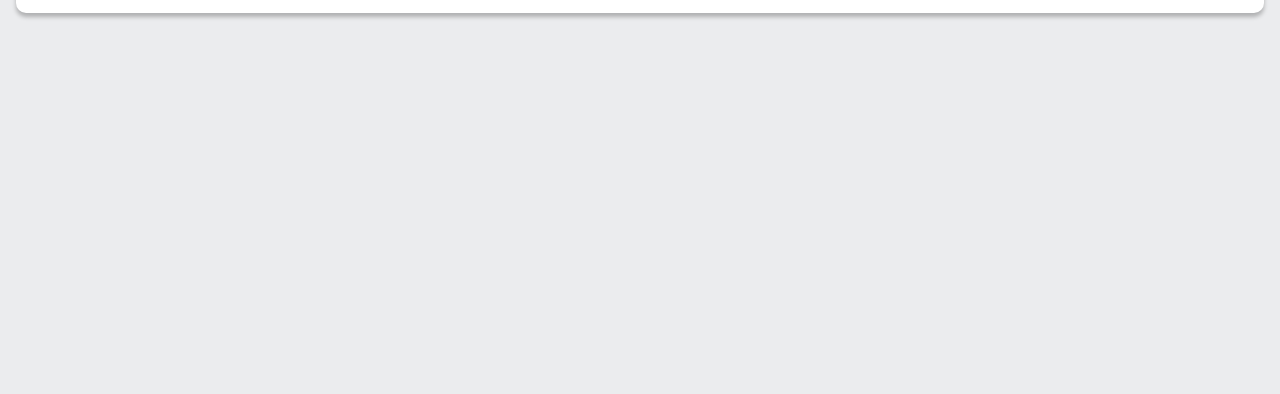
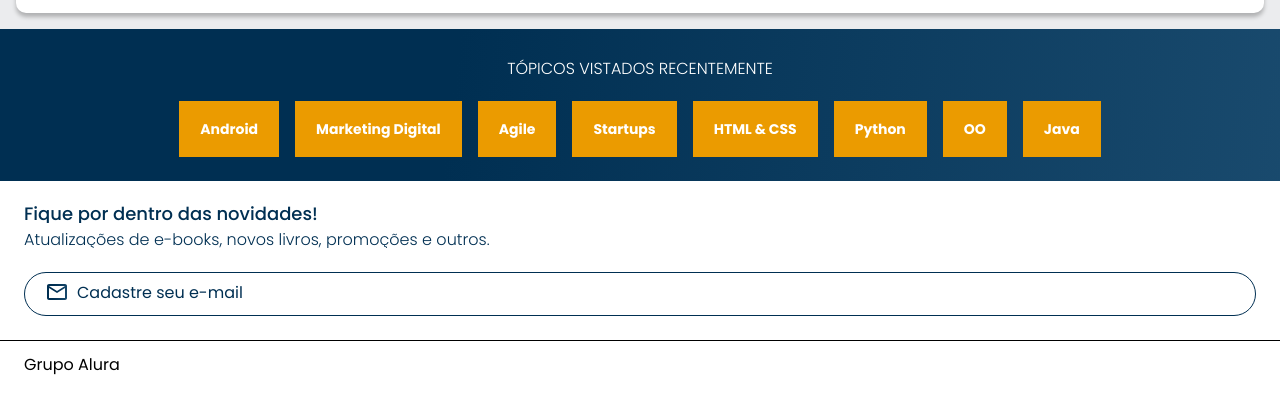
Before and after one commit to Ms-Winny/alura-books, a plain HTML site: page index.html in a window 1280 px wide. Shown: the part 2853-3247 px from the top of the page. Before the commit the page ends 2882 px from the top, so only its background shows below. Drawn offline with nearby package versions, Linux system fonts and the light colour scheme.

Commit message:
Finalizaão do footer e toda a parte moblie

```diff
--- a/index.html
+++ b/index.html
@@ -142,9 +142,45 @@
             </div>
 
         </article>
+
+        <section class="topicos">
+            <h2 class="topicos-titulo">Tópicos vistados recentemente</h2>
+            <ul class="topicos-lista">
+                <li class="topicos-lista_item">
+                    <a href="#" class="topicos-lista_item-link">Android</a>
+                </li>
+                <li class="topicos-lista_item">
+                    <a href="#" class="topicos-lista_item-link">Marketing Digital</a>
+                </li>
+                <li class="topicos-lista_item">
+                    <a href="#" class="topicos-lista_item-link">Agile</a>
+                </li>
+                <li class="topicos-lista_item">
+                    <a href="#" class="topicos-lista_item-link">Startups</a>
+                </li>
+                <li class="topicos-lista_item">
+                    <a href="#" class="topicos-lista_item-link">HTML & CSS</a>
+                </li>
+                <li class="topicos-lista_item">
+                    <a href="#" class="topicos-lista_item-link">Python</a>
+                </li>
+                <li class="topicos-lista_item">
+                    <a href="#" class="topicos-lista_item-link">OO</a>
+                </li>
+                <li class="topicos-lista_item"><a href="#" class="topicos-lista_item-link">Java</a>
+                </li>
+            </ul>
+        </section>
     </main>
-    <footer>
-
+    <footer class="rodape">
+        <div class="rodape-email">
+            <h2 class="rodape-titulo">Fique por dentro das novidades!</h2>
+            <h3 class="rodape-descricao">Atualizações de e-books, novos livros, promoções e outros.</h3>
+            <input type="email" id="cad-email" placeholder="Cadastre seu e-mail">
+        </div>
+        <div class="grupo-alura">
+            <h2 class="grupo-alura_texto">Grupo Alura</h2>
+        </div>
     </footer>
 
     <script src="https://cdn.jsdelivr.net/npm/swiper@9/swiper-bundle.min.js"></script>
--- a/style.css
+++ b/style.css
@@ -2,6 +2,8 @@
 @import url(styles/banner.css);
 @import url(styles/carrossel.css);
 @import url(styles/card.css);
+@import url(styles/topics.css);
+@import url(styles/footer.css);
 
 :root {
     --cor-de-fundo: #EBECEE;
--- /dev/null
+++ b/styles/footer.css
@@ -0,0 +1,60 @@
+.rodape {
+    background-color: var(--branco);
+}
+
+.rodape-email {
+    padding: 1.5em;
+}
+
+.rodape-titulo {
+    background: var(--azul-degrade);
+    -webkit-background-clip: text;
+    -webkit-text-fill-color: transparent;
+    background-clip: text;
+    font-size: 18px;
+    font-weight: 500;
+    margin-bottom: 0.5em;
+}
+
+.rodape-descricao {
+    background: var(--azul-degrade);
+    -webkit-background-clip: text;
+    -webkit-text-fill-color: transparent;
+    background-clip: text;
+    font-size: 16px;
+    font-weight: 300;
+    margin-bottom: 1.5em;
+}
+
+#cad-email {
+    border: 1px solid var(--azul);
+    border-radius: 24px;
+    padding: 1em 1.5em;
+    box-sizing: border-box;
+    width: 100%;
+    background: var(--azul-degrade);
+    -webkit-background-clip: text;
+    -webkit-text-fill-color: transparent;
+    background-clip: text;
+}
+
+#cad-email::placeholder {
+    font-family: var(--fonte-principal);
+    font-weight: 400;
+    font-size: 16px;
+    background: var(--azul-degrade);
+    -webkit-background-clip: text;
+    -webkit-text-fill-color: transparent;
+    background-clip: text;
+    background: url(../img/Email.svg) no-repeat;
+    padding-left: 2em;
+}
+
+.grupo-alura {
+    padding: 1em 1.5em;
+    border-top: 1px solid var(--preto);
+}
+
+.grupo-alura_texto {
+    margin-bottom: 0.5em;
+}
--- /dev/null
+++ b/styles/topics.css
@@ -0,0 +1,33 @@
+.topicos {
+    background: var(--azul-degrade);
+    padding: 1em 1em 1.5em 1em;
+}
+
+.topicos-titulo {
+    text-transform: uppercase;
+    color: var(--branco);
+    font-weight: 300;
+    font-size: 16px;
+    text-align: center;
+    margin: 1em 1em 1.5em;
+}
+
+.topicos-lista {
+    display: flex;
+    align-content: center;
+    justify-content: center;
+    flex-wrap: wrap;
+    gap: 1em;
+}
+
+.topicos-lista_item {
+    font-weight: 700;
+    font-size: 14px;
+    padding: 1.5em 1.5em;
+    background-color: var(--amarelo);
+}
+
+.topicos-lista_item-link {
+    text-decoration: none;
+    color: var(--branco);
+}
```
Also changed, not shown: img/Email.svg (added).
